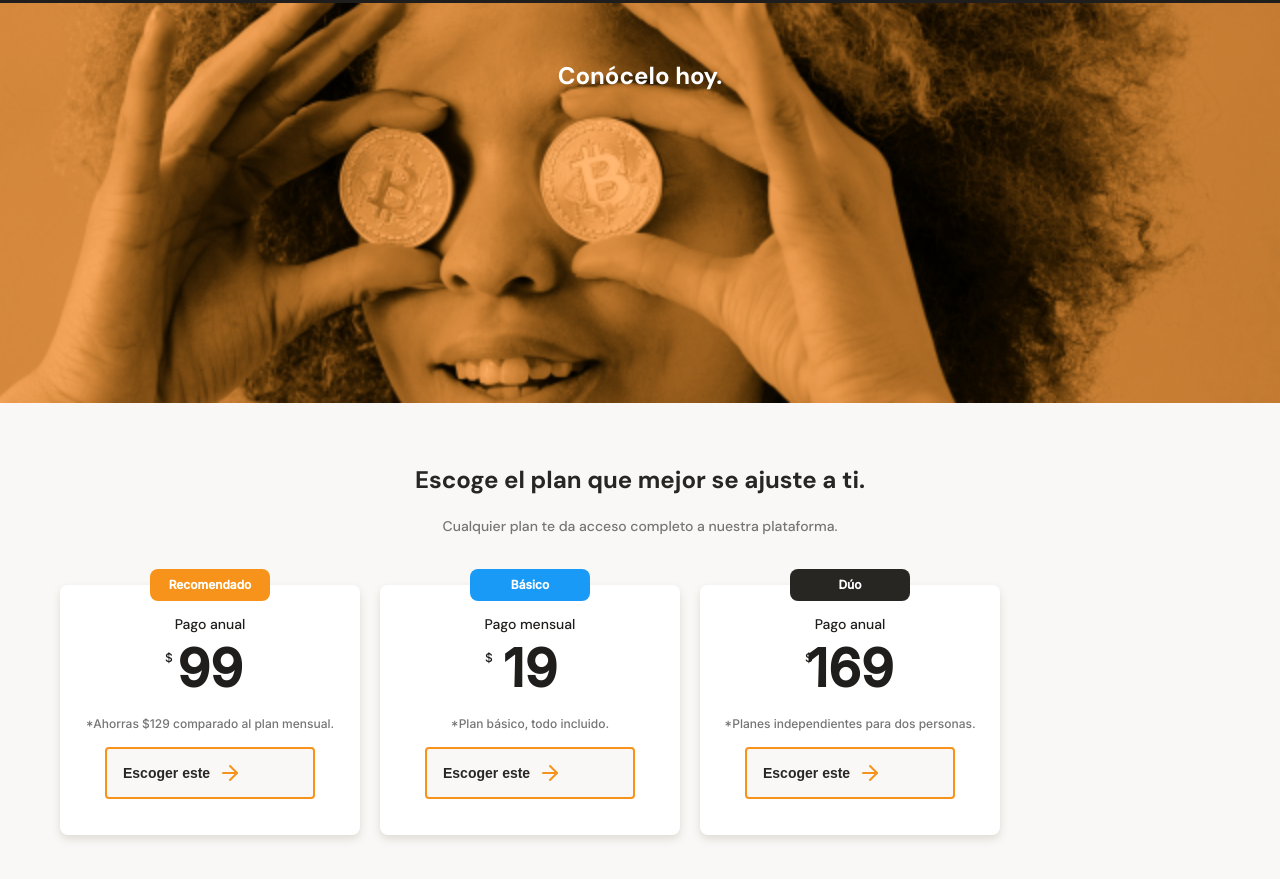
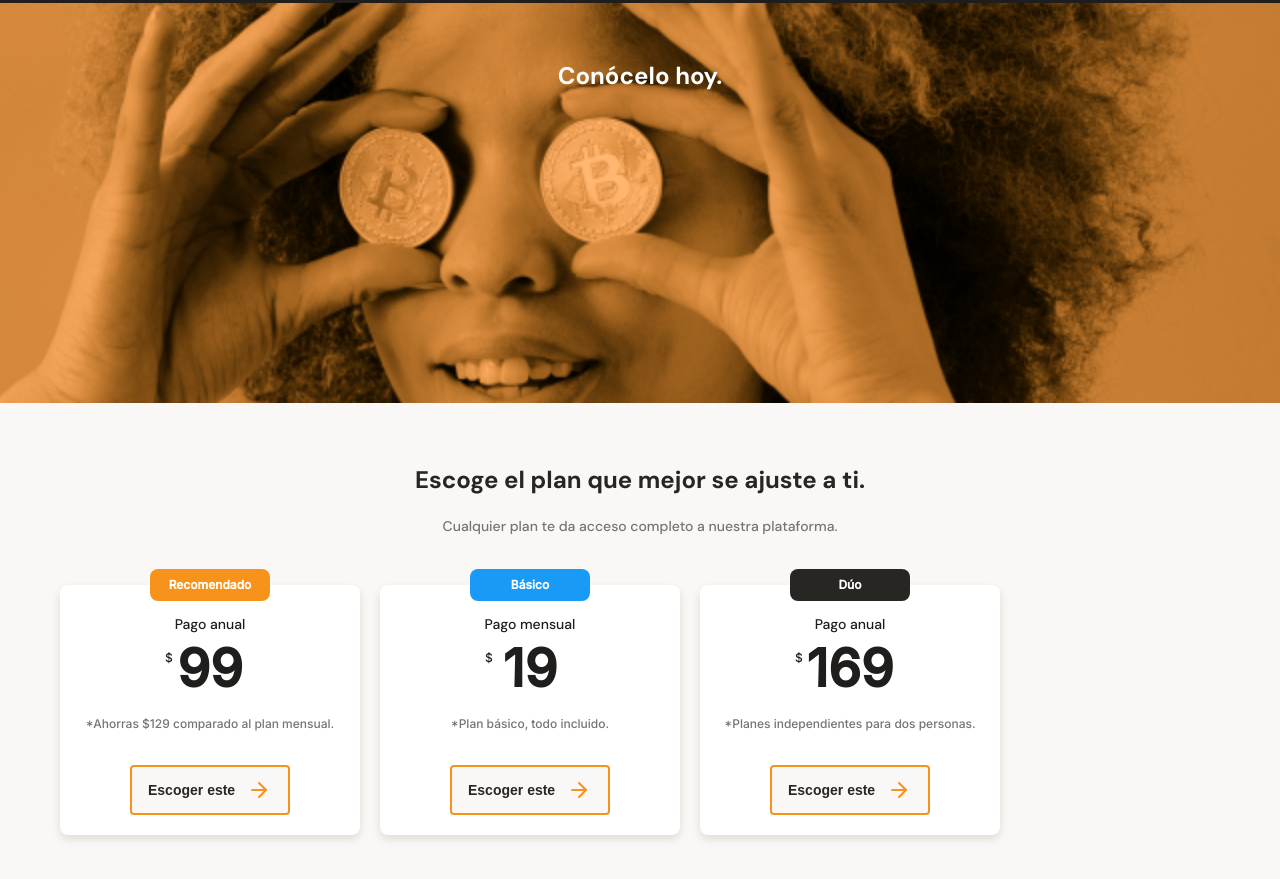
Before and after one commit to lucasnapoli7/batabit, a plain HTML site: page index.html in a window 1280 px wide. Shown: the part 2187-3066 px from the top of the page. Drawn offline with Linux system fonts and the light colour scheme.

Commit message:
Modificación en sección planes, retoques. Añadido icono de la página

```diff
--- a/index.html
+++ b/index.html
@@ -10,6 +10,7 @@
     <link rel="preconnect" href="https://fonts.gstatic.com" crossorigin>
     <link href="https://fonts.googleapis.com/css2?family=DM+Sans:wght@400;500;700&family=Inter:wght@300;500&display=swap" rel="stylesheet">
     <link rel="stylesheet" href="styles.css">
+    <link rel="shortcut icon" href="./assets/icons/batata.svg" type="image/x-icon">
 </head>
 <body>
     <header>
@@ -145,7 +146,7 @@
                     <p class="plans--card duo">Dúo</p>
                     <div class="plan-info-container">
                         <h3 class="plan-card--title">Pago anual</h3>
-                        <p class="plan-card--price"><span>$</span>169</p>
+                        <p class="plan-card--price price-duo"><span>$</span>169</p>
                         <p class="plan-card--saving">*Planes independientes para dos personas.</p>
                         <button class="plan-card--ca">Escoger este <span></span></button>
                     </div>
--- a/styles.css
+++ b/styles.css
@@ -452,6 +452,11 @@ main{
     top: 66px;
     left: calc(50% - 45px);
 }
+.price-duo span{
+    position: absolute;
+    top: 66px;
+    left: calc(50% - 55px);
+}
 .plan-card--saving{
     font-size:1.2rem;
     margin: 16px 0px;
@@ -459,7 +464,11 @@ main{
     font-family: "Inter", sans-serif;
 }
 .plan-card--ca{
-    width: 70%;
+    position: absolute;
+    bottom: 20px;
+    left: calc(50% - 80px);
+    width: 160px;
+    height: 50px;
     /* min-width: 150px; */
     padding: 12px 16px;
     margin: 0 auto;
@@ -477,7 +486,7 @@ main{
     display: inline-block;
     width: 24px;
     height: 24px;
-    margin-left: 8px;
+    margin-left: 12px;
     background-position: center;
     background-size: cover;
     background-repeat: no-repeat;
```
